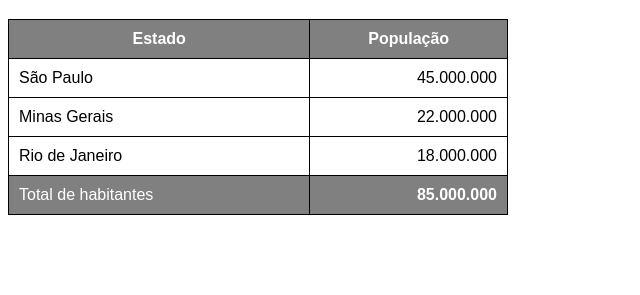
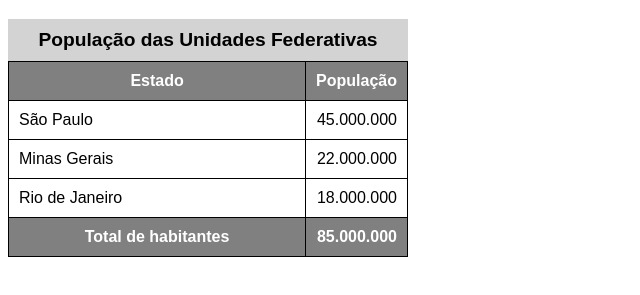
Before and after one commit to JulianaRochaDL/HTML-e-CSS, a plain HTML site: page Exercícios/EX023/tabela002.html in a window 1280 px wide. Shown: the part 61-356 px from the top of the page, without its empty margins (0-640 px from the left). Drawn offline with Linux system fonts and the light colour scheme.

Commit message:
Atualização Tabela 002

```diff
--- a/Exercícios/EX023/tabela002.html
+++ b/Exercícios/EX023/tabela002.html
@@ -10,13 +10,20 @@
         }
 
         table {
-            width: 500px;
+            width: 400px;
             border-collapse: collapse;
         }
 
         td, th {
             border: 1px solid black;
             padding: 10px;
+        }
+
+        caption {
+            font-size: 1.2em;
+            font-weight: bold;
+            padding: 10px;
+            background-color: lightgrey;
         }
 
         thead, tfoot {
@@ -35,7 +42,9 @@
     <h1>Uso de Tabelas Grandes</h1>
     <!--
         Anatomia para tabelas grandes
+
         TABLE
+            CAPTION
             THEAD
                 TR, TD, TH
             TBODY
@@ -44,11 +53,11 @@
                 TR, TD, TH
     -->
     <table>
-
+        <caption>População das Unidades Federativas</caption>
         <thead>
             <tr>
-                <th>Estado</th>
-                <th>População</th>
+                <th scope="col">Estado</th>
+                <th scope="col" style="width: 50px;">População</th>
             </tr>
         </thead>
 
@@ -70,7 +79,7 @@
 
         <tfoot>
             <tr>
-                <td>Total de habitantes</td>
+                <th scope="row">Total de habitantes</th>
                 <td class="num"><strong>85.000.000</strong></td>
             </tr>
         </tfoot>
```
